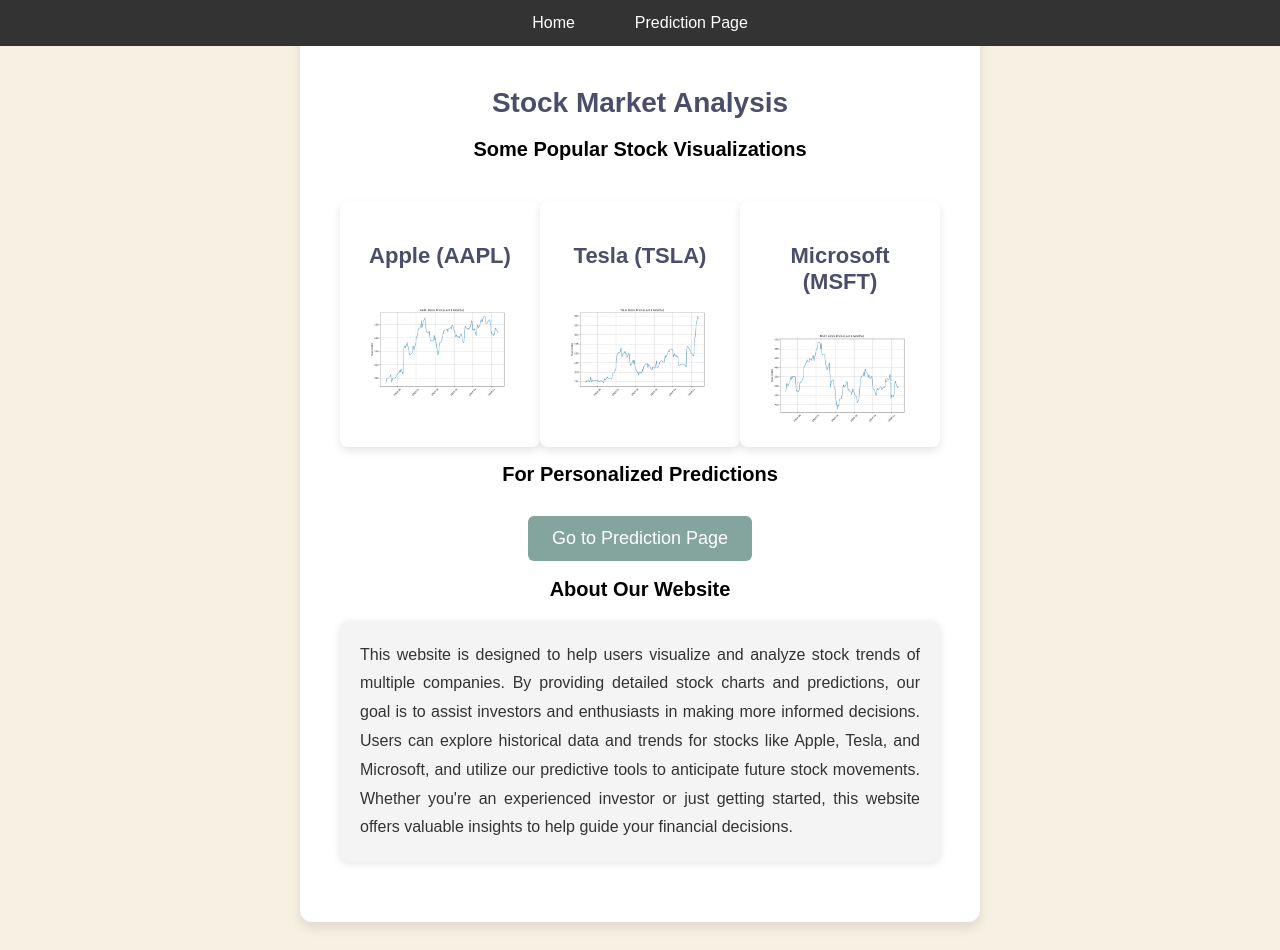
After one commit to doobiusP/it254m-website, a Flask app: template templates/home.html in a window 1280 px wide. The commit adds this page. Run offline with Flask 3, Linux system fonts and the light colour scheme; the template is opened without the code that fills it, so the values that code supplies are empty.

Commit message:
added home page and routing

```diff
--- a/app/plot_utils.py
+++ b/app/plot_utils.py
@@ -3,7 +3,6 @@ import matplotlib.pyplot as plt
 import numpy as np
 import pandas as pd
 
-# Use non-interactive backend
 matplotlib.use("Agg")
 
 def plot_predictions(df : pd.DataFrame, predictions_rescaled : np.ndarray) -> str:
@@ -36,5 +35,5 @@ def plot_backtesting(df : pd.DataFrame, predictions_rescaled : np.ndarray) -> st
 
     plot_path = 'static/backtesting_plot.png'
     plt.savefig(plot_path, format='png')
-    plt.close()  # Close the figure to free memory
+    plt.close()
     return plot_path
--- a/app/routes.py
+++ b/app/routes.py
@@ -1,6 +1,6 @@
 import yfinance as yf
 from flask import Blueprint, render_template, request, jsonify
-
+import matplotlib.pyplot as plt
 import torch
 from app.model_utils import load_or_train_model
 from app.data_utils import add_moving_average_features, normalize_data, prepare_sequences
@@ -11,7 +11,6 @@ import numpy as np
 
 app_routes = Blueprint("app_routes", __name__)
 
-# YOU NEED TO MAKE SURE THAT YOU RUN THE APPLICATION FROM THE DIRECTORY THAT app.py LIVES IN. THESE PATHS ARE HARDCODED.
 BEST_MODEL_PATH = 'best_model.pth'
 BEST_PARAMS_PATH = 'best_params.json'
 device = torch.device("cuda" if torch.cuda.is_available() else "cpu")
@@ -34,11 +33,42 @@ def get_ticker_data(ticker_symbol : str) -> yf.Ticker:
 
 @app_routes.route('/')
 def home():
+
+    symbols = ['AAPL', 'TSLA', 'MSFT']
+
+
+    stock_data = {}
+
+    for symbol in symbols:
+        data = yf.download(symbol, period="6mo", interval="1d")
+        stock_data[symbol] = data
+    def generate_stock_chart(data, symbol):
+
+        plt.figure(figsize=(10, 6))
+        plt.plot(data.index, data['Close'], label=f'{symbol} Closing Price')
+        plt.title(f'{symbol} Stock Price (Last 6 Months)')
+        plt.xlabel('Date')
+        plt.ylabel('Price (USD)')
+        plt.grid(True)
+        plt.xticks(rotation=45)
+        chart_filename = f"static/{symbol.lower()}_chart.png"
+        plt.savefig(chart_filename)
+        plt.close()
+
+    for symbol, data in stock_data.items():
+        generate_stock_chart(data, symbol)
+
+    return render_template('home.html',
+                           apple_stock_data=stock_data['AAPL'],
+                           tesla_stock_data=stock_data['TSLA'],
+                           microsoft_stock_data=stock_data['MSFT'])
+
+@app_routes.route('/index', methods=['GET', 'POST'])
+def index():
     return render_template('index.html')
 
 @app_routes.route('/predict', methods=['POST'])
 def predict():
-    # Data fetching
     ticker_symbol = request.form['ticker']
     recent_update_date = request.form['date']
 
@@ -48,7 +78,6 @@ def predict():
         print("INTERNAL MESSAGE: Failed to find the Ticker within Yahoo! Finance API")
         return ticker_data
 
-    # Data preprocessing
     df = ticker_data.history(period='1d', start='2010-01-01', end=recent_update_date)
     df = add_moving_average_features(df)
     data = df[['Close', 'MA_5', 'MA_10', 'MA_20']].values
@@ -60,19 +89,16 @@ def predict():
     x_train, x_test = torch.tensor(x_train, dtype=torch.float32), torch.tensor(x_test, dtype=torch.float32)
     y_train, y_test = torch.tensor(y_train, dtype=torch.float32).view(-1, 1), torch.tensor(y_test, dtype=torch.float32).view(-1, 1)
 
-    # Obtaining model (most of the time loading)
     model = load_or_train_model(x_train, y_train, x_test, y_test, BEST_MODEL_PATH, BEST_PARAMS_PATH, device)
 
-    # Data handed to model
+
     model.eval()
     with torch.no_grad():
         test_outputs = model(x_test.to(device))
 
-    # Reshape predictions to match the scaler's expected input shape (add dummy columns for MA_5, MA_10, MA_20)
     predictions_reshaped = np.zeros((test_outputs.shape[0], 4))
     predictions_reshaped[:, 0] = test_outputs.cpu().numpy().reshape(-1)
 
-    # Now apply inverse transform on the reshaped predictions
     predictions_rescaled = scaler.inverse_transform(predictions_reshaped)[:, 0]
 
     plot_path = plot_predictions(df, predictions_rescaled)
--- a/static/styles.css
+++ b/static/styles.css
@@ -1,6 +1,6 @@
 body {
     font-family: 'Arial', sans-serif;
-    background-color: #f7f1e3; /* Soft pastel pink background */
+    background-color: #f7f1e3;
     padding: 20px;
 }
 
@@ -15,8 +15,13 @@ body {
 
 h1 {
     text-align: center;
-    color: #4a4e69; /* Soft pastel purple */
+    color: #4a4e69;
     font-size: 28px;
+}
+
+h2 {
+    text-align: center;
+    font-size: 20px;
 }
 
 form {
@@ -27,7 +32,7 @@ label {
     display: block;
     font-weight: bold;
     margin-bottom: 10px;
-    color: #616161; /* Neutral gray for text */
+    color: #616161;
 }
 
 input[type="text"], input[type="date"] {
@@ -35,18 +40,18 @@ input[type="text"], input[type="date"] {
     padding: 12px;
     font-size: 16px;
     border-radius: 6px;
-    border: 1px solid #d4a5a5; /* Pastel pink border */
+    border: 1px solid #d4a5a5;
     margin-bottom: 20px;
     transition: border-color 0.3s;
 }
 
 input[type="text"]:focus, input[type="date"]:focus {
-    border-color: #84a59d; /* Soft pastel teal on focus */
+    border-color: #84a59d;
     outline: none;
 }
 
 button {
-    background-color: #84a59d; /* Pastel teal */
+    background-color: #84a59d;
     color: #ffffff;
     padding: 14px 22px;
     font-size: 18px;
@@ -58,9 +63,158 @@ button {
 }
 
 button:hover {
-    background-color: #9ebeb3; /* Lighter pastel teal */
+    background-color: #9ebeb3;
 }
 
 button:active {
     transform: translateY(2px);
 }
+
+.stock-data {
+    display: flex;
+    justify-content: space-around;
+    margin-top: 40px;
+}
+
+.stock {
+    width: 30%;
+    background-color: #ffffff;
+    padding: 20px;
+    border-radius: 8px;
+    box-shadow: 0 4px 8px rgba(0, 0, 0, 0.1);
+    text-align: center;
+}
+
+.stock h3 {
+    color: #4a4e69;
+    font-size: 22px;
+}
+
+.stock p {
+    font-size: 18px;
+    color: #616161;
+}
+
+.stock img {
+    max-width: 100%;
+    height: auto;
+    margin-top: 10px;
+    border-radius: 6px;
+}
+
+.button-container {
+    text-align: center;
+    margin-top: 30px;
+}
+
+.button {
+    background-color: #84a59d;
+    color: white;
+    padding: 12px 24px;
+    font-size: 18px;
+    border: none;
+    border-radius: 6px;
+    text-decoration: none;
+    display: inline-block;
+}
+
+.button:hover {
+    background-color: #9ebeb3;
+}
+
+.modal {
+    display: none;
+    position: fixed;
+    z-index: 1;
+    left: 0;
+    top: 45px;
+    width: 100%;
+    height: 100%;
+    background-color: rgba(0, 0, 0, 0.7);
+    overflow: auto;
+}
+
+.modal-content {
+    margin: auto;
+    display: block;
+    width: 90%;
+    max-width: 700px;
+}
+
+#modalCaption {
+    text-align: center;
+    color: white;
+    padding: 10px 0;
+    font-size: 18px;
+}
+
+.close {
+    position: absolute;
+    top: 10px;
+    right: 25px;
+    color: #f1f1f1;
+    font-size: 40px;
+    font-weight: bold;
+    transition: 0.3s;
+}
+
+.close:hover,
+.close:focus {
+    color: #bbb;
+    text-decoration: none;
+    cursor: pointer;
+}
+
+.stock img {
+    width: 100%;
+    max-width: 300px;
+    cursor: pointer;
+}
+
+.stock img:hover {
+    opacity: 0.7;
+}
+
+.about-text {
+    font-size: 1rem;
+    line-height: 1.8;
+    color: #333;
+    background-color: #f4f4f4;
+    padding: 20px;
+    border-radius: 8px;
+    box-shadow: 0 2px 8px rgba(0, 0, 0, 0.1);
+    max-width: 800px;
+    margin: 20px auto;
+    text-align: justify;
+}
+
+.navbar {
+    list-style-type: none;
+    margin: 0;
+    padding: 0;
+    background-color: #333;
+    text-align: center;
+    display: flex;
+    justify-content: center;
+    gap: 20px;
+    position: fixed;
+    width: 100%;
+    top: 0;
+    left: 0;
+    z-index: 1000;
+}
+
+.navbar li {
+    display: inline-block;
+}
+
+.navbar a {
+    color: white;
+    text-decoration: none;
+    padding: 14px 20px;
+    display: block;
+}
+
+.navbar a:hover {
+    background-color: #575757;
+}
--- /dev/null
+++ b/templates/home.html
@@ -0,0 +1,73 @@
+<!DOCTYPE html>
+<html lang="en">
+<head>
+    <meta charset="UTF-8">
+    <meta name="viewport" content="width=device-width, initial-scale=1.0">
+    <title>Home - Stock Price Prediction</title>
+    <link rel="stylesheet" href="{{ url_for('static', filename='styles.css') }}">
+</head>
+<body>
+    <nav>
+        <ul class="navbar">
+            <li><a href="{{ url_for('app_routes.home') }}">Home</a></li>
+            <li><a href="{{ url_for('app_routes.index') }}">Prediction Page</a></li>
+        </ul>
+    </nav>
+
+    <div class="container">
+        <h1>Stock Market Analysis</h1>
+
+        <h2>Some Popular Stock Visualizations</h2>
+
+        <div class="stock-data">
+            <div class="stock">
+                <h3>Apple (AAPL)</h3>
+                <a href="javascript:void(0);" onclick="openModal('aapl_chart.png')">
+                    <img src="{{ url_for('static', filename='aapl_chart.png') }}" alt="AAPL Stock Chart" class="stock-chart">
+                </a>
+            </div>
+            <div class="stock">
+                <h3>Tesla (TSLA)</h3>
+                <a href="javascript:void(0);" onclick="openModal('tsla_chart.png')">
+                    <img src="{{ url_for('static', filename='tsla_chart.png') }}" alt="TSLA Stock Chart" class="stock-chart">
+                </a>
+            </div>
+            <div class="stock">
+                <h3>Microsoft (MSFT)</h3>
+                <a href="javascript:void(0);" onclick="openModal('msft_chart.png')">
+                    <img src="{{ url_for('static', filename='msft_chart.png') }}" alt="MSFT Stock Chart" class="stock-chart">
+                </a>
+            </div>
+        </div>
+        <h2>For Personalized Predictions</h2>
+        <div class="button-container">
+            <a href="{{ url_for('app_routes.index') }}" class="button">Go to Prediction Page</a>
+        </div>
+
+        <h2>About Our Website</h2>
+        <p class="about-text">This website is designed to help users visualize and analyze stock trends of multiple companies. By providing detailed stock charts and predictions, our goal is to assist investors and enthusiasts in making more informed decisions. Users can explore historical data and trends for stocks like Apple, Tesla, and Microsoft, and utilize our predictive tools to anticipate future stock movements. Whether you're an experienced investor or just getting started, this website offers valuable insights to help guide your financial decisions.</p>
+    </div>
+
+    <div id="imageModal" class="modal">
+        <span class="close" onclick="closeModal()">&times;</span>
+        <img id="modalImage" class="modal-content" src="" alt="Enlarged Stock Chart">
+        <div id="modalCaption"></div>
+    </div>
+
+    <script>
+        function openModal(imageSrc) {
+            var modal = document.getElementById("imageModal");
+            var modalImage = document.getElementById("modalImage");
+            var caption = document.getElementById("modalCaption");
+
+            modal.style.display = "block";
+            modalImage.src = "{{ url_for('static', filename='') }}" + imageSrc;
+            caption.innerHTML = imageSrc.split("_")[0].toUpperCase() + " Stock Chart";
+        }
+
+        function closeModal() {
+            document.getElementById("imageModal").style.display = "none";
+        }
+    </script>
+</body>
+</html>
```
Also changed, not shown: static/pstyles.css (+33 -2 lines), templates/index.html (+7 -0 lines), templates/prediction_result.html (+9 -0 lines), static/aapl_chart.png (added), static/backtesting_plot.png, static/msft_chart.png (added), static/prediction_plot.png, static/tsla_chart.png (added).
